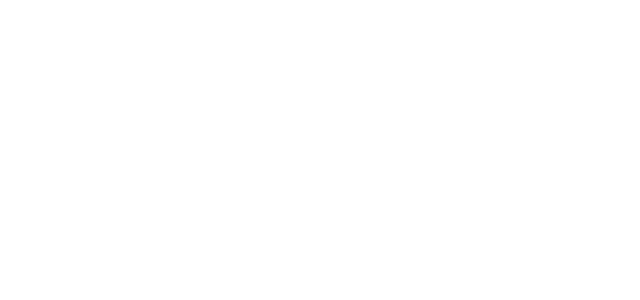
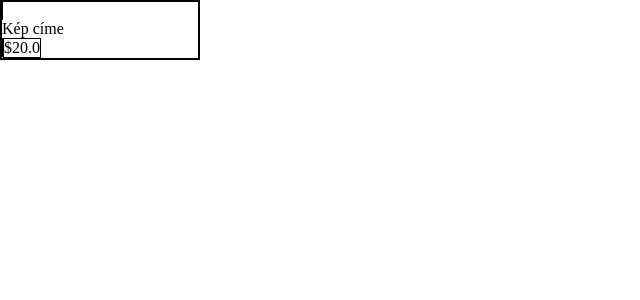
Before and after one commit to 0324bence/portfolio-example, a SvelteKit app: page /Gallery in a window 1280 px wide. Shown: the top 300 px of the page, without its empty margins (0-640 px from the left). Built offline with nearby package versions, Linux system fonts and the light colour scheme; a web font is replaced by a local one.

Commit message:
Card making - Phase 1

```diff
--- a/src/components/Gallery/Card.svelte
+++ b/src/components/Gallery/Card.svelte
@@ -0,0 +1,48 @@
+
+
+
+
+
+<div class="card">
+    <div class="card-belt">
+        <div class="card-title">
+            <p>Kép címe</p>
+        </div>
+        <div class="card-price">
+            <p>$20.0</p>
+        </div>
+
+
+    </div>
+</div>
+
+
+<style lang="scss">
+    div{
+        border: solid black 1px;
+    }
+
+    .card{
+        width: 200px;
+
+    }
+    .belt{
+        display: flex;
+        flex-direction: row;
+        justify-content: space-between;
+    }
+    .card-title{
+        flex: 1;
+        display: inline;
+
+    }
+    .card-price{
+        flex: 1;
+        display: inline-block;
+        text-align: right;
+
+    }
+
+
+
+</style>
```
